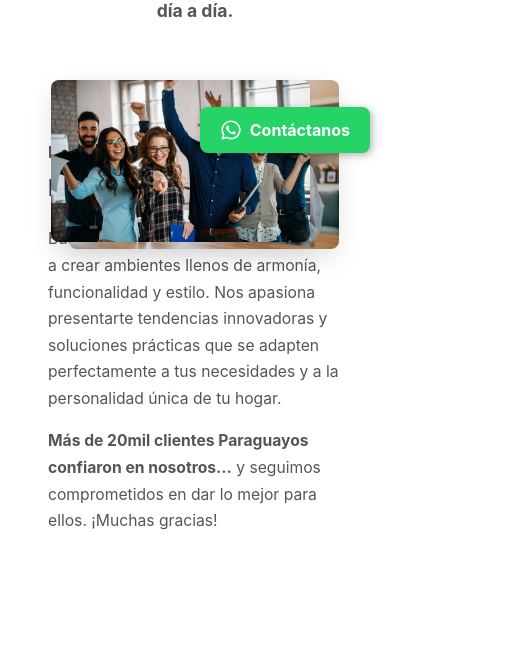
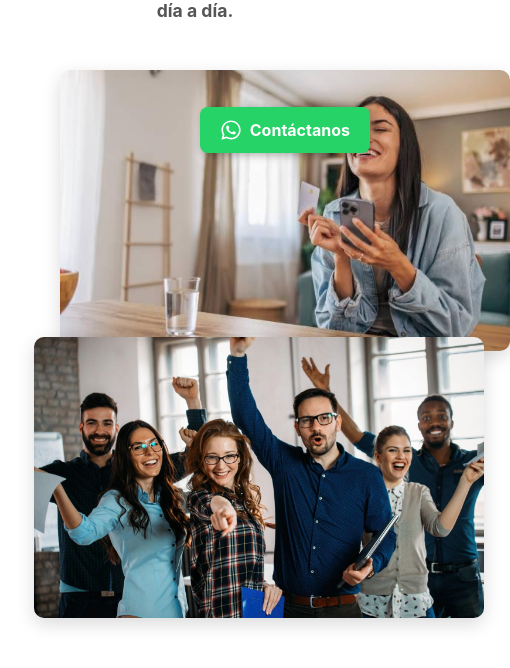
Before and after one commit to Javiermu97/impattopyproyect, a Next.js app: page /sobre-nosotros in a window 390 px wide. Shown: the part 671-1339 px from the top of the page, 510 px wide, since content can reach past the window. Built offline with nearby package versions, Linux system fonts and the light colour scheme; no server answers.

Commit message:
Primer commit

```diff
--- a/app/globals.css
+++ b/app/globals.css
@@ -2762,59 +2762,65 @@ body {
   color: #555;
 }
 
-/* --------- Responsivo (tablet/móvil) — REEMPLAZA TODO ESTO --------- */
+/* --------- RESPONSIVO (tablet y móvil) — SOLUCIÓN FINAL --------- */
 @media (max-width: 1024px) {
   .philosophy-container {
-    flex-direction: column;            /* texto debajo */
+    flex-direction: column;
     align-items: center;
-    gap: 1.5rem;
+    gap: 2rem;
   }
 
   .philosophy-image-container {
-    height: clamp(340px, 52vw, 420px); /* alto suficiente segun ancho */
-    min-width: 0;
+    position: relative;
+    display: flex;
+    flex-direction: column;
+    align-items: center;
     width: 100%;
-    margin-bottom: 1rem;               /* aire para que no toque el texto */
-  }
-
-  /* sin offsets negativos: que entren dentro del contenedor */
+    max-width: 500px;
+    margin: 0 auto 1rem auto;
+    height: auto; /* ya no fijo */
+  }
+
+  /* las imágenes se apilan sin posición absoluta */
+  .philosophy-img {
+    position: relative;
+    width: 100%;
+    border-radius: 10px;
+    object-fit: cover;
+    box-shadow: 0 6px 18px rgba(0, 0, 0, 0.15);
+  }
+
   .philosophy-img-bg {
-    width: 88%;
-    top: 0;
-    right: 2%;
-  }
-
-  /* leve solape: SOLO bordes */
+    margin-bottom: -2rem; /* se superponen un poco */
+    z-index: 1;
+  }
+
   .philosophy-img-fg {
-    width: 84%;
-    top: 14%;   /* antes 32% — esto evita que se salga del contenedor */
-    left: 2%;
+    z-index: 2;
   }
 
   .philosophy-content {
+    text-align: left;
     padding-left: 0;
-    text-align: left;
-  }
-}
-
+  }
+}
+
+/* móvil */
 @media (max-width: 640px) {
   .philosophy-image-container {
-    height: clamp(260px, 62vw, 360px);
-    margin-bottom: 1.25rem;
+    max-width: 100%;
+    margin-bottom: 1.5rem;
   }
 
   .philosophy-img-bg {
-    width: 92%;
-    top: 0;
-    right: 1%;
-  }
-
-  .philosophy-img-fg {
-    width: 88%;
-    top: 10%;  /* solape suave en móviles */
-    left: 1%;
-  }
-
-  .philosophy-content h2 { font-size: 1.45rem; }
-  .philosophy-content p  { font-size: .98rem; line-height: 1.7; }
-}
+    margin-bottom: -1.5rem; /* leve superposición */
+  }
+
+  .philosophy-content h2 {
+    font-size: 1.45rem;
+  }
+  .philosophy-content p {
+    font-size: 0.98rem;
+    line-height: 1.7;
+  }
+}
```
